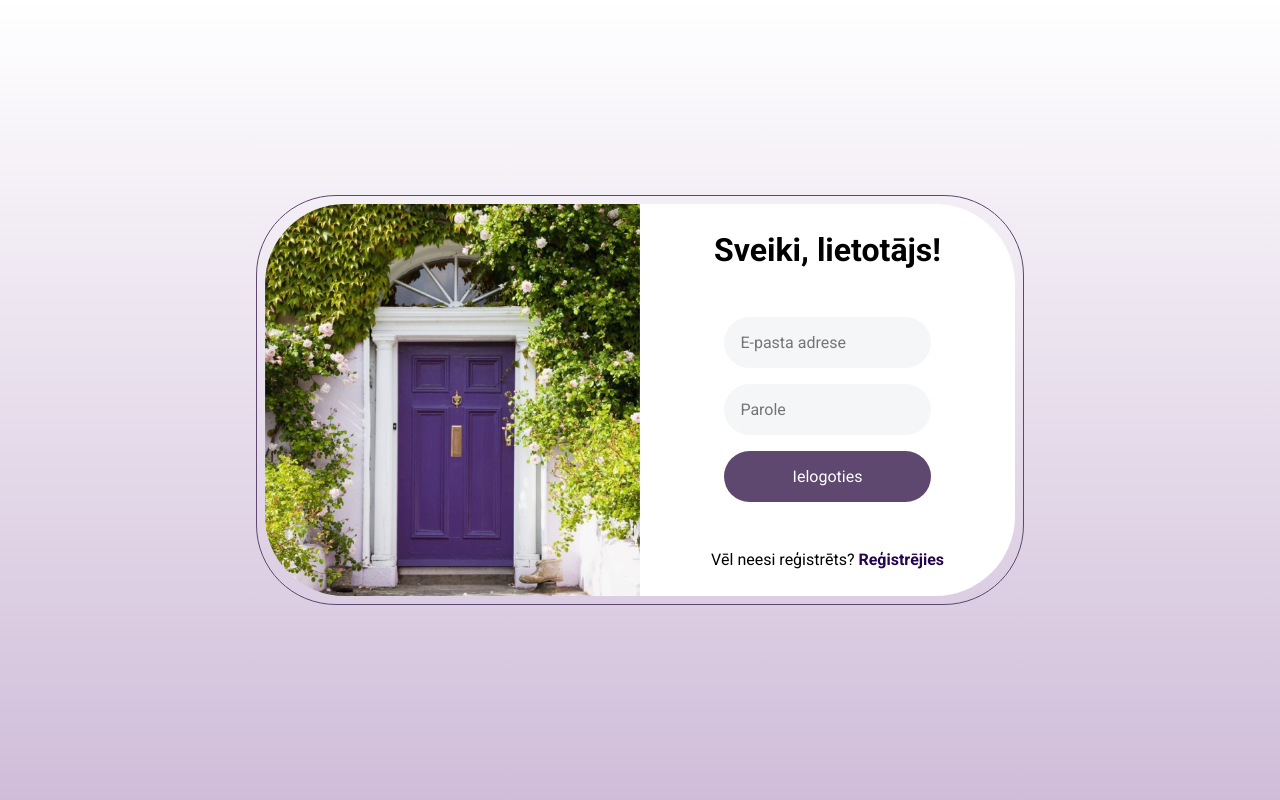
After one commit to ElinaKraine/Dzivo-Te, a PHP site: page /login.php in a window 1280 px wide. The commit adds this page. Run offline with PHP 8.4, Linux system fonts and the light colour scheme.

Commit message:
Izdarīta vizuāla daļa Login un uzsakta Reģistrācijas vizuāla daļa

```diff
--- a/assets/header.php
+++ b/assets/header.php
@@ -18,5 +18,5 @@
             <a href="majas.php" class="<?php echo ($page == 'majas' ? 'current' : '') ?>">Mājās</a>
             <a href="dzivokli.php" class="<?php echo ($page == 'dzivokli' ? 'current' : '') ?>">Dzīvokļi</a>
         </nav>
-        <a class="btn">Ielogoties</a>
+        <a class="btn" href="login.php">Ielogoties</a>
     </header>
--- a/assets/style.css
+++ b/assets/style.css
@@ -5,6 +5,7 @@
     --dark-violet: #23054E;
     --bright-violet: #7B2CED;
     --dark-violet-2: #5E486F;
+    --light-gray: #F5F6F7;
     --border: .1rem solid rgba(0, 0, 0, 10%);
     --box-shadow: 0 .5rem 1.5rem rgba(0, 0, 0, 10%);
 }
@@ -428,6 +429,95 @@ footer{
     font-weight: 200;
 }
 
+/* Login.php: */
+#loginBody {
+    display: flex;
+    justify-content: center;
+    align-items: center;
+    height: 100vh;
+    margin: 0;
+    background-image: linear-gradient(white, var(--light-violet));
+}
+
+.loginKaste {
+    width: 60%;
+    display: flex;
+    margin: auto;
+    padding: 0.5rem;
+    border: 1px solid var(--dark-violet-2);
+    border-radius: 5rem;
+}
+
+.attela, .loginDala {
+    flex: 1;
+}
+
+.attela img {
+    width: 100%;
+    height: 100%;
+    border-radius: 5rem 0 0 5rem;
+}
+
+.loginDala{
+    background: white;
+    border-radius: 0 5rem 5rem 0;
+    display: flex;
+    justify-content: center;
+    align-items: center;
+    flex-direction: column;
+    flex-wrap: wrap;
+    gap: 3rem;
+}
+
+.loginDala h2{
+    font-size: 2rem;
+}
+
+.loginDala form{
+    display: flex;
+    flex-direction: column;
+    gap: 1rem;
+    width: 55%;
+}
+
+.loginDala form input{
+    width: 100%;
+    font-size: 1rem;
+    padding: 1rem;
+    background: var(--light-gray);
+    border-radius: 5rem;
+}
+
+.loginDala form .btn{
+    font-size: 1rem;
+    padding: 1rem;
+    border-radius: 5rem;
+    background: var(--dark-violet-2);
+}
+
+.loginDala form .btn:hover{
+    background: var(--dark-violet);
+}
+
+.loginDala a{
+    font-weight: bold;
+    color: var(--dark-violet);
+}
+
+.loginDala a:hover{
+    color: var(--bright-violet);
+}
+
+/* Reģistrācija.php: */
+#registracijaBody {
+    background-image: url("../images/backgroundForRegistr.png");
+    background-repeat: no-repeat;
+    background-size: cover;
+    background-position: center;
+    min-height: 100vh;
+    margin: 0;
+}
+
 /* Majas.php: */
 .filtri{
     margin-top: 3rem;
--- /dev/null
+++ b/login.php
@@ -0,0 +1,26 @@
+<!DOCTYPE html>
+<html lang="lv">
+<head>
+<meta charset="UTF-8">
+    <meta name="viewport" content="width=device-width, initial-scale=1.0">
+    <title>Māju Vieta - Ielogošana</title>
+    <link rel="shortcut icon" href="images/logo.png" type="image/x-icon">
+    <link rel="stylesheet" href="assets/style.css">
+</head>
+<body id="loginBody">
+    <div class="loginKaste">
+        <div class="attela">
+            <img src="images/login.png">
+        </div>
+        <div class="loginDala">
+            <h2>Sveiki, lietotājs!</h2>
+            <form>
+                <input type="email" placeholder="E-pasta adrese" name="epasts" required>
+                <input type="password" placeholder="Parole" name="parole" required>
+                <button type="submit" class="btn">Ielogoties</button>
+            </form>
+            <p>Vēl neesi reģistrēts? <a href="registracija.php">Reģistrējies</a></p>
+        </div>
+    </div>
+</body>
+</html>
```
Also changed, not shown: registracija.php (added, +29 -0 lines), images/login.png (added), 1 other file.
